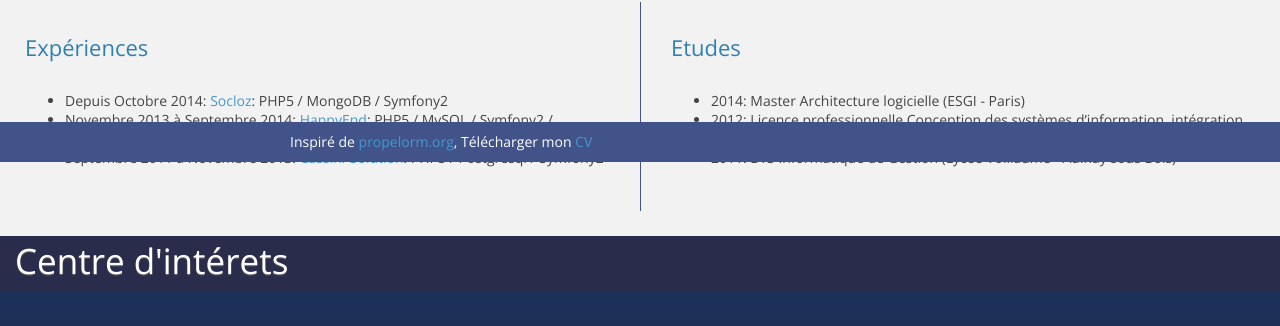
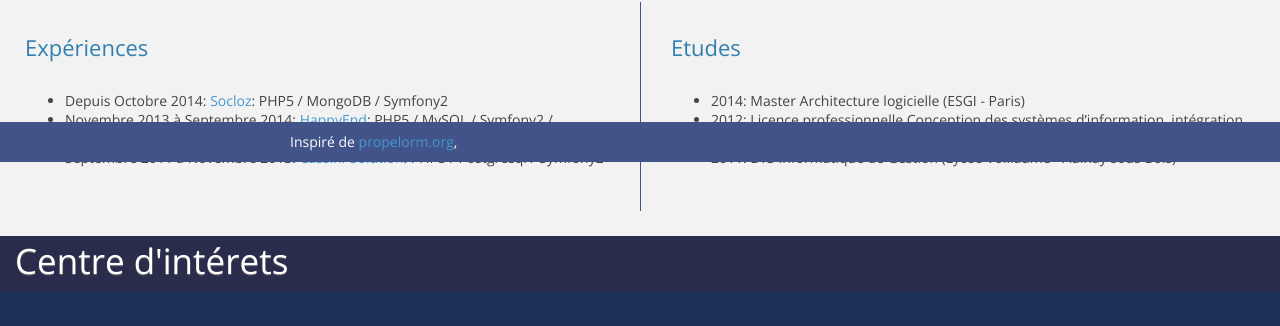
Before and after one commit to mhor/mhor.github.io, a Jekyll site: the page built from index.markdown, in a window 1280 px wide. Shown: the part 738-1064 px from the top of the page. Built offline with Jekyll 4.4.1, drawn with Linux system fonts in a browser that asks for light colours; Markdown is read by kramdown in place of the engine named in the settings.

Commit message:
for the moment comment resumé download link

```diff
--- a/_includes/footer.html
+++ b/_includes/footer.html
@@ -1,7 +1,7 @@
     <footer>
         <div class="wrapper">
         <p class="fork_and_edit">
-            Inspiré de <a href="https://github.com/propelorm/propelorm.github.com">propelorm.org</a>, Télécharger mon <a href="https://github.com/mhor/mhor.github.io/raw/master/files/cv-maxime-horcholle.pdf">CV</a>
+            Inspiré de <a href="https://github.com/propelorm/propelorm.github.com">propelorm.org</a>, <!-- Télécharger mon <a href="https://github.com/mhor/mhor.github.io/raw/master/files/cv-maxime-horcholle.pdf">CV</a> -->
         </p>
         <br/>
         </div>
```
